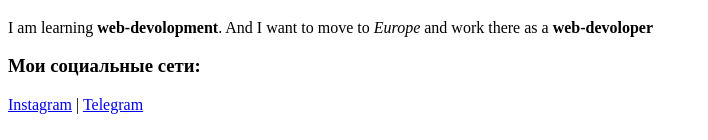
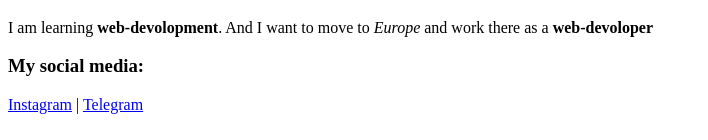
Before and after one commit to kramemar/index.html, a plain HTML site: page index.html in a window 1280 px wide. Shown: the part 340-480 px from the top of the page, without its empty margins (0-708 px from the left). Drawn offline with Linux system fonts and the light colour scheme.

Commit message:
Update index.html

```diff
--- a/index.html
+++ b/index.html
@@ -10,7 +10,7 @@
     <img src="23.png" width="150" alt="Абакумова Мария">
     <h1>Abakumova Maria</h1>
     <p>I am learning<strong> web-devolopment</strong>. And I want to move to <em>Europe</em> and work there as a <strong>web-devoloper</strong></p>
-<h3>Мои социальные сети:</h3>
+<h3>My social media:</h3>
     <a href="https://instagram.com/kramemarr?igshid=YmMyMTA2M2Y=">Instagram</a>
     |
     <a href="https://t.me/kramemar">Telegram</a>
```
